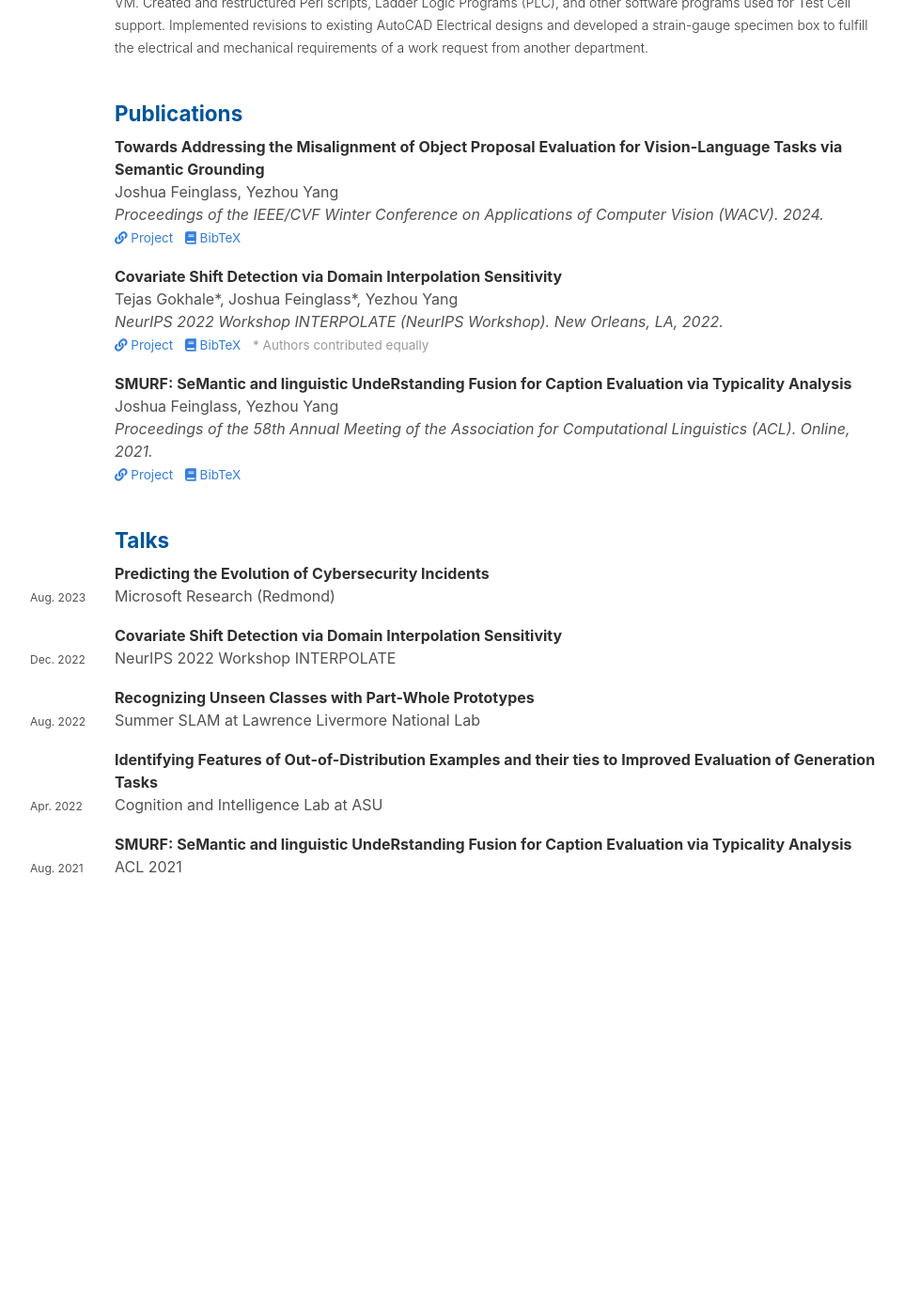
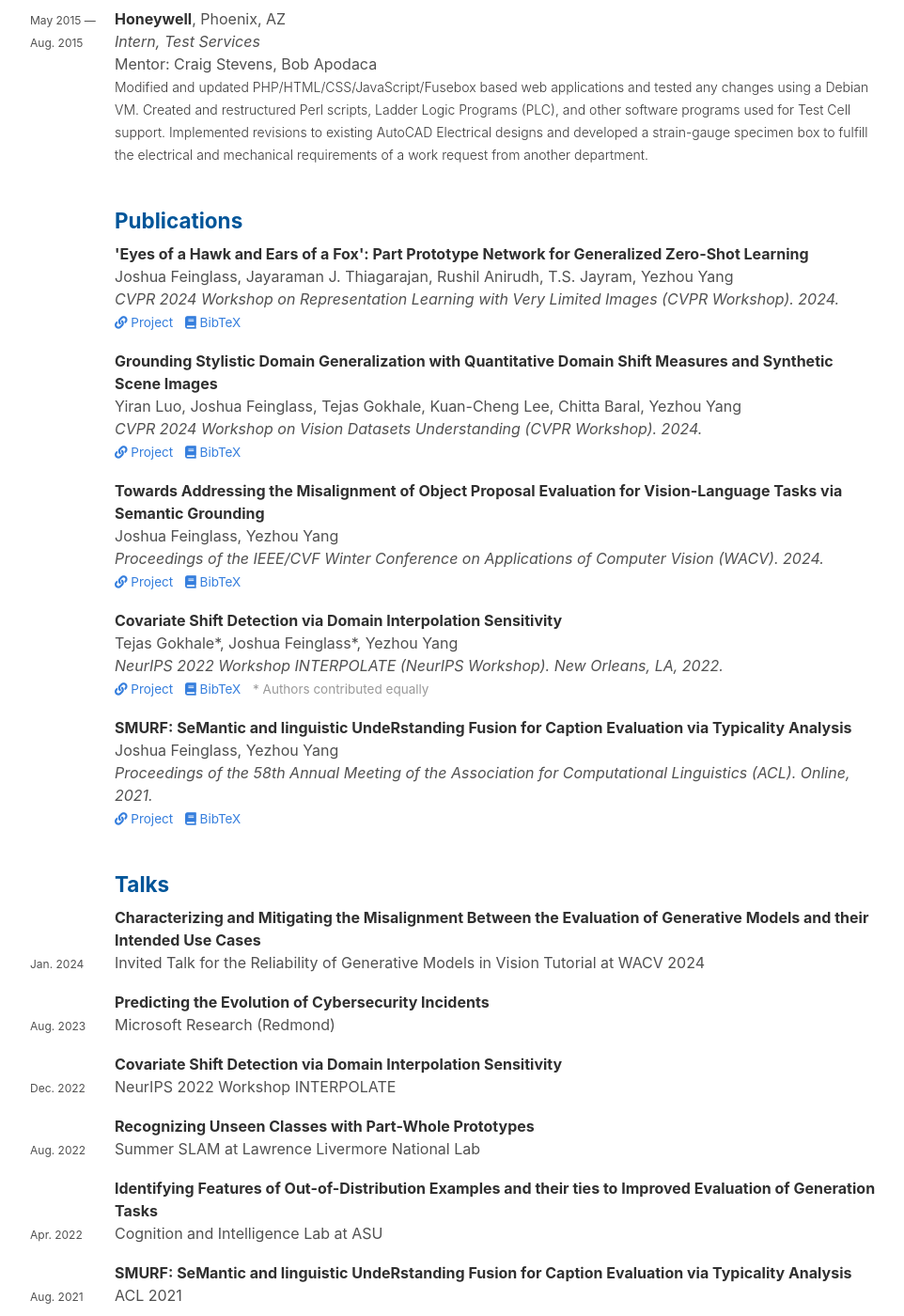
Before and after one commit to JoshuaFeinglass/JoshuaFeinglass.github.io, a Jekyll site: the page built from cv.md, in a window 1280 px wide and 1400 px high, scrolled down 2284 px. Shown: the whole window at 94% size, without its empty margins (158-1120 px from the left). Built offline with Jekyll 4.4.1, drawn with Linux system fonts in a browser that asks for light colours; nearby versions of some CDN libraries; some web fonts are replaced; before the commit the page ends 3236 px from its top, so only the background shows below that; some of the changed text lies outside the part shown.

Commit message:
updated yaml files

```diff
--- a/_data/education.yaml
+++ b/_data/education.yaml
@@ -3,7 +3,7 @@
   location: "Tempe, AZ"
   advisor: Yezhou Yang
   years: "Aug. 2019 —"
-  years-extra: "May 2024"
+  years-extra: "Dec. 2024"
   institution-url: https://www.asu.edu/
 
 - degree: "M.S. in Computer Engineering w/ Machine Learning Specialization"
@@ -17,7 +17,7 @@
 
 - degree: "B.S. in Electrical Engineering"
   years: "Aug. 2012 —"
-  years-extra: "May. 2016"
+  years-extra: "May 2016"
   institution: Arizona State University
   location: "Tempe, AZ"
   description:
--- a/_data/experiences.yaml
+++ b/_data/experiences.yaml
@@ -1,3 +1,15 @@
+- institution: Green Squirrel Research
+  location: "Huntsville, AL"
+  position: Co-Founder/Principal Investigator
+  group: "AI at GSR"
+  year: Dec. 2023 —
+  year-extra: Present
+  description: "Leading and conducting research for start-up specialized in machine learning and artificial intelligence for natural language processing and computer vision."
+  instiution-url: https://www.joshuafeinglass.com
+  group-url: https://www.joshuafeinglass.com
+  type: industry
+  ismentor: false
+
 - institution: Microsoft Research
   location: "Redmond, WA"
   position: Research Intern
@@ -48,7 +60,7 @@
   position: PhD Researcher
   group:  Active Perception Group
   year: "Jan. 2020 —"
-  year-extra: "Present"
+  year-extra: "May 2024"
   ismentor: true
   mentors:
     - Yezhou Yang
--- a/_data/news.yaml
+++ b/_data/news.yaml
@@ -1,3 +1,15 @@
+- name: Our Domain Generalization work was accepted into a <b>CVPR 2024 Workshop</b> and won the <b>best paper</b> award.
+  featured: true
+  year: 2024
+
+- name: Our Part Prototype Network work was accepted into a <b>CVPR 2024 Workshop</b>.
+  featured: true
+  year: 2024
+
+- name: I joined <b>Green Squirrel Research</b> as a Principal Investigator.
+  featured: true
+  year: 2023
+
 - name: Our Misalignment in Object Detection work was accepted to <b>WACV 2024</b>.
   featured: true
   year: 2023
--- a/_data/publications.yaml
+++ b/_data/publications.yaml
@@ -1,3 +1,54 @@
+- id: ppn
+  title: "'Eyes of a Hawk and Ears of a Fox': Part Prototype Network for Generalized Zero-Shot Learning"
+  authors:
+    - Joshua Feinglass
+    - Jayaraman J. Thiagarajan
+    - Rushil Anirudh
+    - T.S. Jayram
+    - Yezhou Yang
+  venue: CVPR 2024 Workshop on Representation Learning with Very Limited Images
+  venue-shorthand: CVPR Workshop
+  year: 2024
+  url: https://openaccess.thecvf.com/content/CVPR2024W/LIMIT/papers/Feinglass_Eyes_of_a_Hawk_and_Ears_of_a_Fox_Part_CVPRW_2024_paper.pdf
+  feature-title: "Part Prototype Network for Zero-Shot Learning"
+  feature-description: "Utilizes a pre-trained Vision-Language detector combined with the proposed Part Prototype Network architecture as a lightweight and competitive model."
+  image: /images/papers/ppn.png
+  featured: True
+  bibtex: |-
+    @inproceedings{feinglass2024ppn},
+      title={'Eyes of a Hawk and Ears of a Fox': Part Prototype Network for Generalized Zero-Shot Learning},
+      author={Joshua Feinglass, Jayaraman J. Thiagarajan, Rushil Anirudh, T.S. Jayram, and Yezhou Yang},
+      booktitle={CVPR 2024 Workshop on Representation Learning with Very Limited Images},
+      year={2024},
+      url={https://openaccess.thecvf.com/content/CVPR2024W/LIMIT/papers/Feinglass_Eyes_of_a_Hawk_and_Ears_of_a_Fox_Part_CVPRW_2024_paper.pdf}
+    }
+
+- id: synthetic
+  title: "Grounding Stylistic Domain Generalization with Quantitative Domain Shift Measures and Synthetic Scene Images"
+  authors:
+    - Yiran Luo
+    - Joshua Feinglass
+    - Tejas Gokhale
+    - Kuan-Cheng Lee
+    - Chitta Baral
+    - Yezhou Yang
+  venue: CVPR 2024 Workshop on Vision Datasets Understanding
+  venue-shorthand: CVPR Workshop
+  year: 2024
+  url: https://openaccess.thecvf.com/content/CVPR2024W/VDU/papers/Luo_Grounding_Stylistic_Domain_Generalization_with_Quantitative_Domain_Shift_Measures_and_CVPRW_2024_paper.pdf
+  feature-title: "Grounding Stylistic Domain Generalization"
+  feature-description: "Introduces a Super Mario dataset and domain shift measures."
+  image: /images/papers/synthetic.png
+  featured: False
+  bibtex: |-
+    @inproceedings{luo2024synthetic,
+      title={Grounding Stylistic Domain Generalization with Quantitative Domain Shift Measures and Synthetic Scene Images},
+      author={Yiran Luo, Joshua Feinglass, Tejas Gokhale, Kuan-Cheng Lee, Chitta Baral, and Yezhou Yang},
+      booktitle={CVPR 2024 Workshop on Vision Datasets Understanding},
+      year={2024},
+      url={https://openaccess.thecvf.com/content/CVPR2024W/VDU/papers/Luo_Grounding_Stylistic_Domain_Generalization_with_Quantitative_Domain_Shift_Measures_and_CVPRW_2024_paper.pdf}
+    }
+
 - id: game
   title: "Towards Addressing the Misalignment of Object Proposal Evaluation for Vision-Language Tasks via Semantic Grounding"
   authors:
@@ -37,7 +88,7 @@
   image: /images/papers/csd.png
   feature-title: "Interpolation for Covariate Shift Detection"
   feature-description: "Covariate shift detection as a robustness benchmark as well as a proposed interpolation-based technique for improving covariate shift detection performance."
-  featured: True
+  featured: False
   bibtex: |-
     @inproceedings{
       gokhale2022covariate,
--- a/_data/talks.yaml
+++ b/_data/talks.yaml
@@ -1,3 +1,8 @@
+- title: "Characterizing and Mitigating the Misalignment Between the Evaluation of Generative Models and their Intended Use Cases"
+  location: "Invited Talk for the Reliability of Generative Models in Vision Tutorial at WACV 2024"
+  month: "Jan."
+  year: 2024
+
 - title: "Predicting the Evolution of Cybersecurity Incidents"
   location: "Microsoft Research (Redmond)"
   month: "Aug."
```
Also changed, not shown: images/papers/ppn.png (added), 7 other files.
